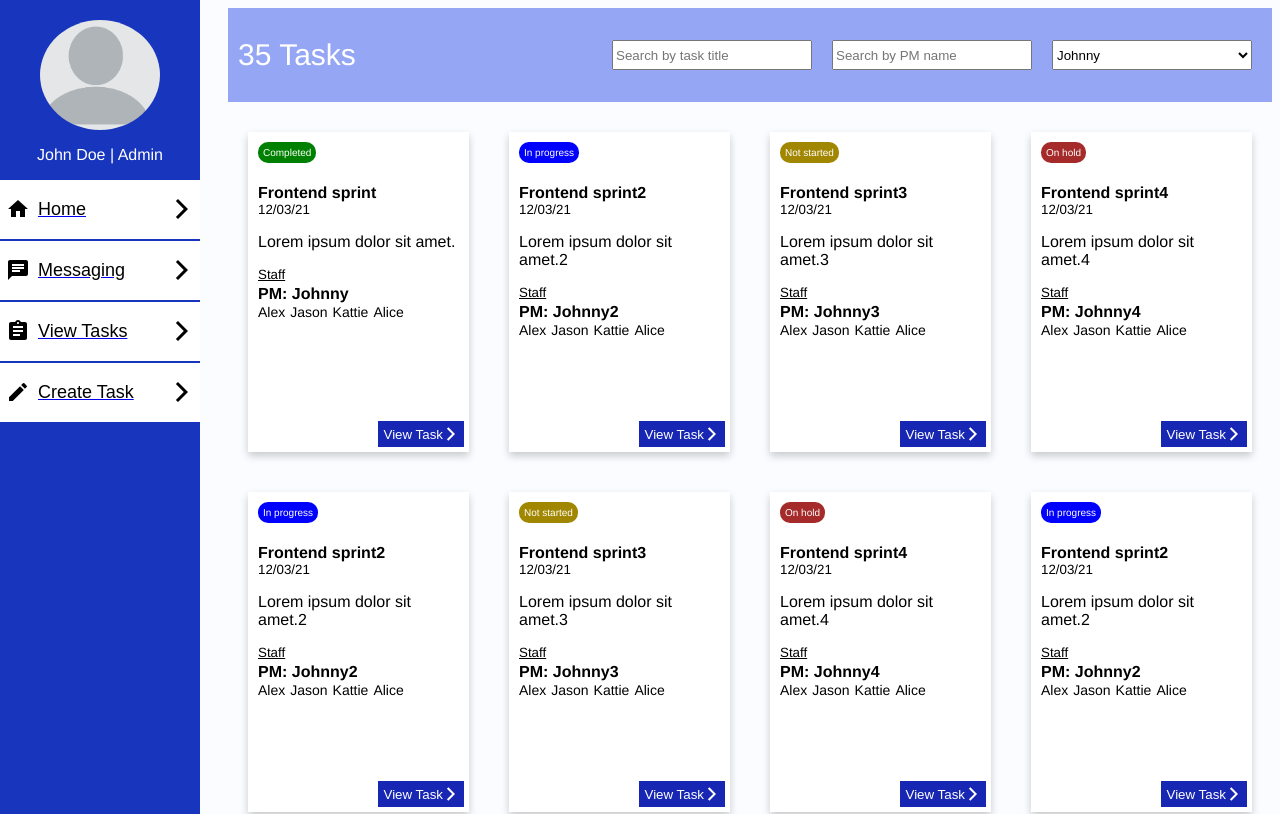
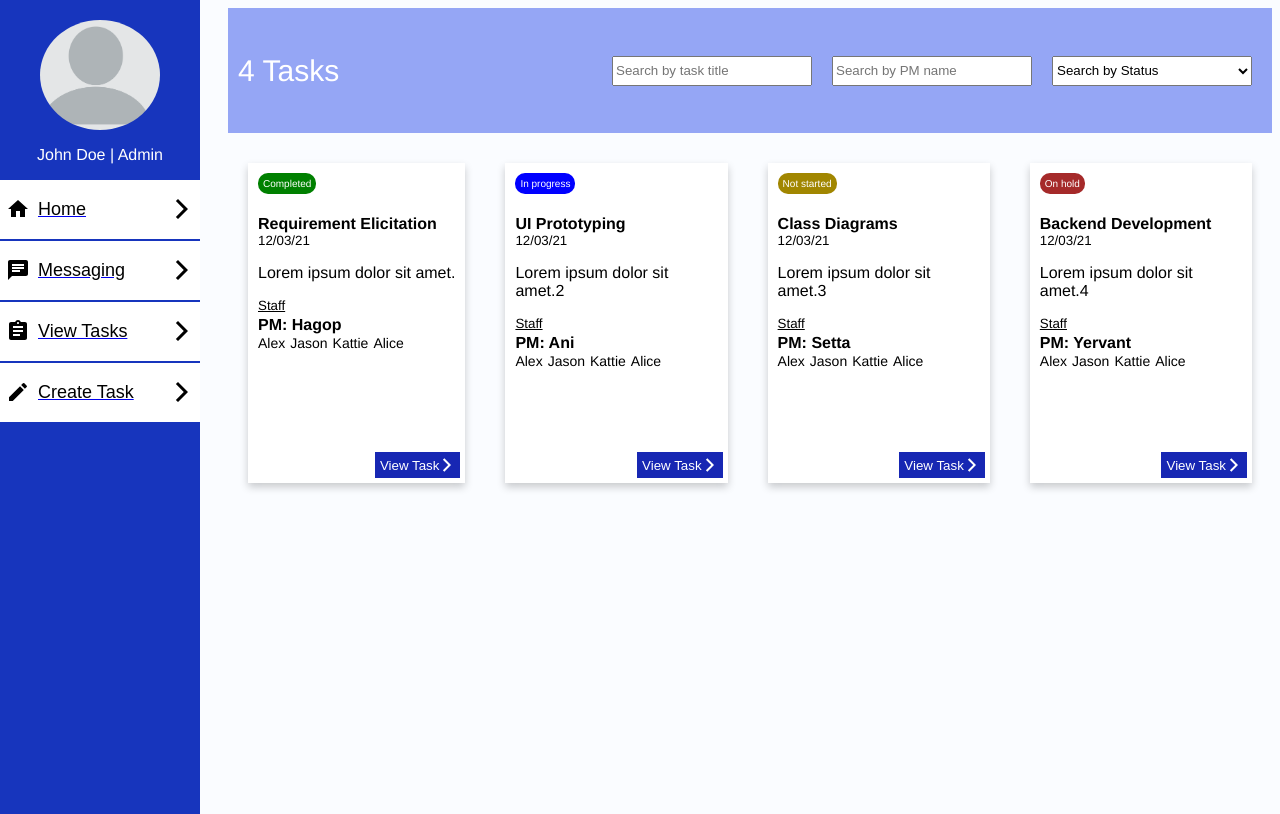
Before and after one commit to SevagSA/Project-Management-Software, a React (Create React App) app in the folder frontend/: page /tasks in a window 1280 px wide. Shown: the top 814 px of the page. Built offline with nearby package versions, Linux system fonts and the light colour scheme.

Commit message:
Implemented Task search and filtering logic

```diff
--- a/frontend/src/Components/Task/ViewTasks/ViewTasks.js
+++ b/frontend/src/Components/Task/ViewTasks/ViewTasks.js
@@ -1,24 +1,52 @@
+import {useState} from "react";
 import styles from "./Styles";
-import {tasks} from "../../../DummyData";
+import {tasks, status} from "../../../DummyData";
 import TaskSearchResultCard from "../TaskSearchResultCard/TaskSearchResultCard";
 
 export default function ViewTasks() {
-    const projectManagers = tasks.map(e => e.PM);
+    const [searchResults, setSearchResults] = useState(tasks);
+
+    const searchTaskByTitle = (e) => {
+        const query = e.target.value.toLowerCase();
+        const result = tasks.filter(e => e.title.toLowerCase().includes(query));
+        setSearchResults(result);
+    };
+
+
+    const searchTaskByPM = (e) => {
+        const query = e.target.value.toLowerCase();
+        const result = tasks.filter(e => e.PM.toLowerCase().includes(query));
+        setSearchResults(result);
+    };
+
+    const searchTaskByStatus = (e) => {
+        const query = e.target.value;
+        const result = tasks.filter(e => e.status === (query));
+        setSearchResults(result);
+    };
+
     return (
         <styles.Wrapper>
 
             <styles.SearchDiv>
                 <styles.ResultCountHolder>
-                    <styles.ResultCount>35 Tasks</styles.ResultCount>
+                    <styles.ResultCount>
+                    {searchResults.length} {searchResults.length > 1 ?"Tasks" : "Task"}
+                    </styles.ResultCount>
                 </styles.ResultCountHolder>
 
                 <styles.SearchFieldHolder>
                     <styles.SearchQueryInput
-                        type="search" placeholder="Search by task title" />
+                        type="search"
+                        onChange={searchTaskByTitle}
+                        placeholder="Search by task title" />
                     <styles.SearchQueryInput
-                        type="search" placeholder="Search by PM name" />
-                    <styles.SearchFilterBy>
-                    {projectManagers.map(e => {
+                        type="search"
+                        onChange={searchTaskByPM}
+                        placeholder="Search by PM name" />
+                    <styles.SearchFilterBy onChange={searchTaskByStatus}>
+                    <option value="" selected disabled hidden>Search by Status</option>
+                    {status.map(e => {
                         return (
                             <option key={e} value={e}>{e}</option>
                         )
@@ -28,23 +56,15 @@ export default function ViewTasks() {
             </styles.SearchDiv>
 
             <styles.ResultDiv>
-                {/* for taskResult, return TaskSearchResultCard */}
-                    <TaskSearchResultCard task={tasks[0]}/>
-                    <TaskSearchResultCard task={tasks[1]}/>
-                    <TaskSearchResultCard task={tasks[2]}/>
-                    <TaskSearchResultCard task={tasks[3]}/>
-                    <TaskSearchResultCard task={tasks[1]}/>
-                    <TaskSearchResultCard task={tasks[2]}/>
-                    <TaskSearchResultCard task={tasks[3]}/>
-                    <TaskSearchResultCard task={tasks[1]}/>
-                    <TaskSearchResultCard task={tasks[0]}/>
-                    <TaskSearchResultCard task={tasks[0]}/>
-                    <TaskSearchResultCard task={tasks[0]}/>
-                    <TaskSearchResultCard task={tasks[0]}/>
-                    <TaskSearchResultCard task={tasks[0]}/>
-                    <TaskSearchResultCard task={tasks[0]}/>
-                    <TaskSearchResultCard task={tasks[0]}/>
-                    <TaskSearchResultCard task={tasks[0]}/>
+                {searchResults ?
+                    searchResults.map(task => {
+                        return (
+                            <TaskSearchResultCard task={task}/>
+                        )
+                    })
+                : tasks.map(task => {
+                    return <TaskSearchResultCard task={task}/>
+                })}
             </styles.ResultDiv>
         </styles.Wrapper>
     )
--- a/frontend/src/DummyData.js
+++ b/frontend/src/DummyData.js
@@ -3,37 +3,44 @@
 const tasks = [
     {
         "id": "1",
-        "title": "Frontend sprint",
+        "title": "Requirement Elicitation",
         "status": "Completed",
         "description": "Lorem ipsum dolor sit amet.",
-        "PM": "Johnny",
+        "PM": "Hagop",
         "staff": ["Alex", "Jason", "Kattie", "Alice"]
     },
     {
         "id": "2",
-        "title": "Frontend sprint2",
+        "title": "UI Prototyping",
         "status": "In progress",
         "description": "Lorem ipsum dolor sit amet.2",
-        "PM": "Johnny2",
+        "PM": "Ani",
         "staff": ["Alex", "Jason", "Kattie", "Alice"]
     },
     {
         "id": "3",
-        "title": "Frontend sprint3",
+        "title": "Class Diagrams",
         "status": "Not started",
         "description": "Lorem ipsum dolor sit amet.3",
-        "PM": "Johnny3",
+        "PM": "Setta",
         "staff": ["Alex", "Jason", "Kattie", "Alice"]
     },
     {
         "id": "4",
-        "title": "Frontend sprint4",
+        "title": "Backend Development",
         "status": "On hold",
         "description": "Lorem ipsum dolor sit amet.4",
-        "PM": "Johnny4",
+        "PM": "Yervant",
         "staff": ["Alex", "Jason", "Kattie", "Alice"]
     },
 
 ];
 
-export {tasks};
+const status = [
+    "Completed",
+    "In progress",
+    "Not started",
+    "On hold",
+]
+
+export {tasks, status};
```
